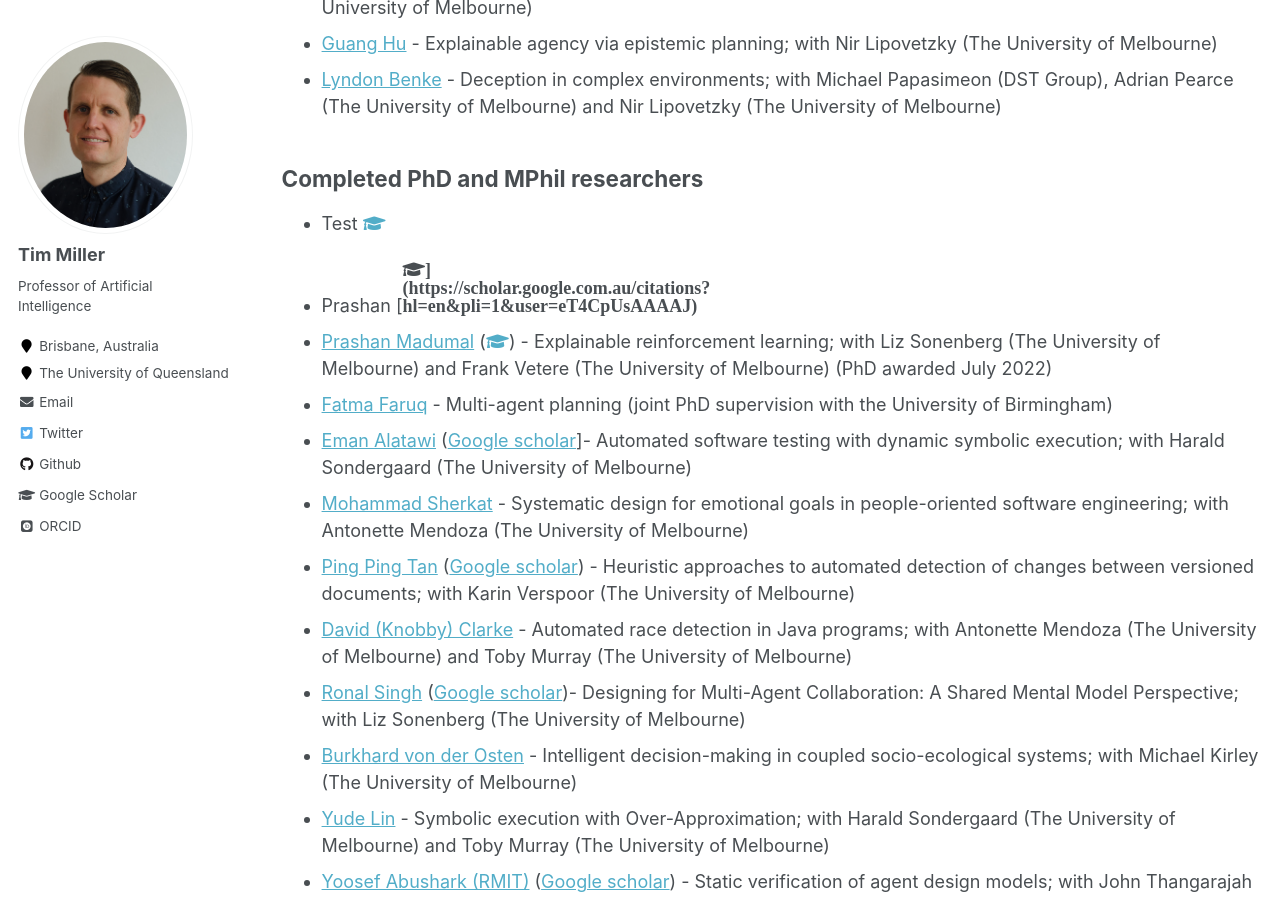
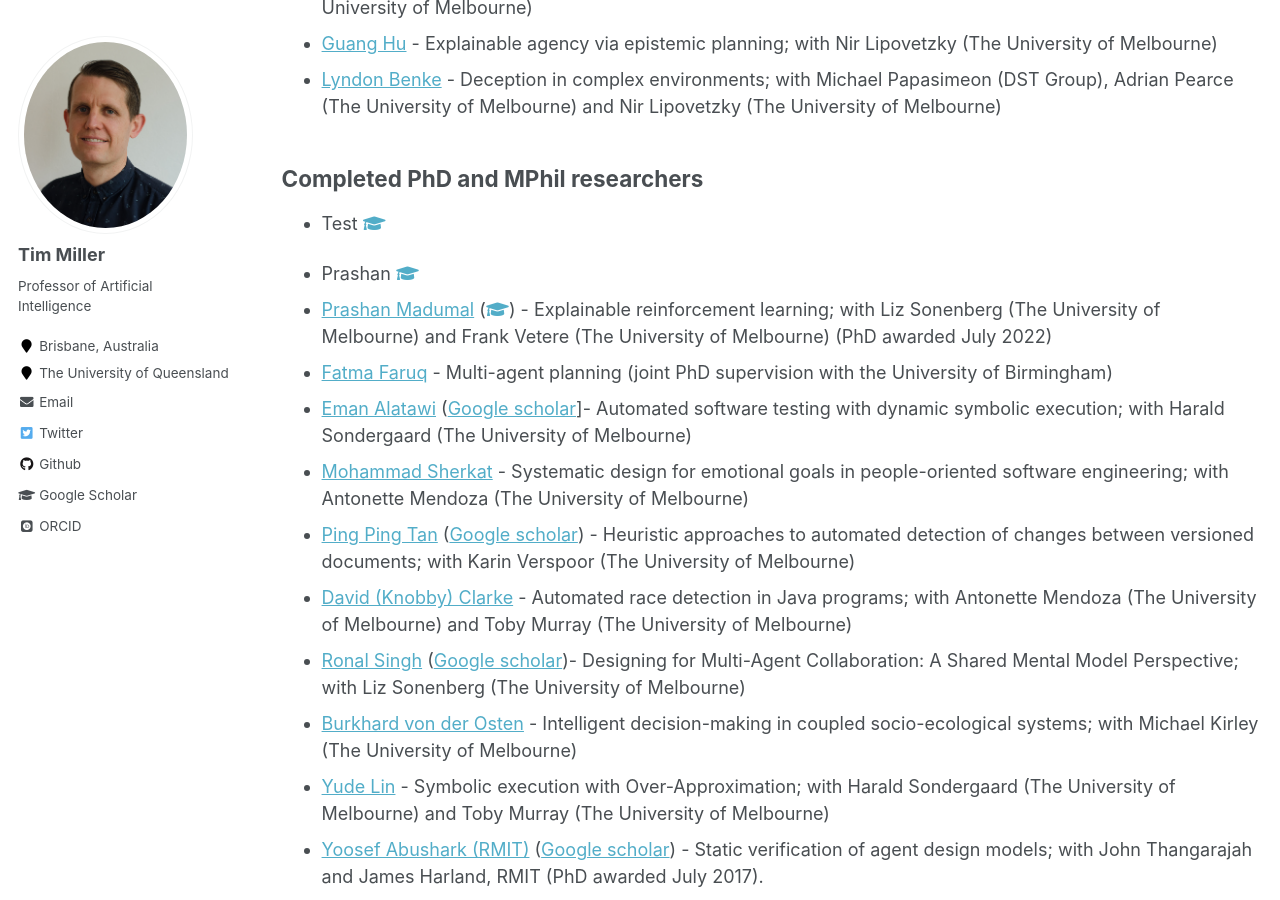
Before and after one commit to uqtmiller/uqtmiller.github.io, a Jekyll site: the page built from _pages/students.md, in a window 1280 px wide and 900 px high, scrolled down 829 px. Built offline with Jekyll 4.4.1, drawn with Linux system fonts in a browser that asks for light colours; some web fonts are replaced.

```diff
--- a/_data/navigation.yml
+++ b/_data/navigation.yml
@@ -5,9 +5,6 @@ main:
 
   - title: "Students"
     url: /students/
-
-  - title: "Talks"
-    url: /talks/
 
   - title: "Teaching"
     url: /teaching/
--- a/_pages/students.md
+++ b/_pages/students.md
@@ -28,7 +28,7 @@ Potential student interns: I do not usually have funding for internships. When I
 
 * Test [<i class="fas fa-fw fa-graduation-cap"></i>](https://example.com)
 
-* Prashan  [<i class="fas fa-fw fa-graduation-cap">](https://scholar.google.com.au/citations?hl=en&pli=1&user=eT4CpUsAAAAJ)
+* Prashan  [<i class="fas fa-fw fa-graduation-cap"></i>](https://scholar.google.com.au/citations?hl=en&pli=1&user=eT4CpUsAAAAJ)
 * [Prashan Madumal](https://prashanm.com/) (<a href="https://scholar.google.com.au/citations?hl=en&pli=1&user=eT4CpUsAAAAJ" target=_blank rel=noopener><i class="fas fa-fw fa-graduation-cap"></i></a>) - Explainable reinforcement learning; with Liz Sonenberg (The University of Melbourne) and Frank Vetere (The University of Melbourne) (PhD awarded July 2022)
 * [Fatma Faruq](https://fatmaf.github.io/) - Multi-agent planning (joint PhD supervision with the University of Birmingham)
 * [Eman Alatawi](https://sa.linkedin.com/in/emanalatawi) ([Google scholar](https://scholar.google.com/citations?user=YshlYaYAAAAJ&hl=en&oi=ao)]- Automated software testing with dynamic symbolic execution; with Harald Sondergaard (The University of Melbourne)
```
